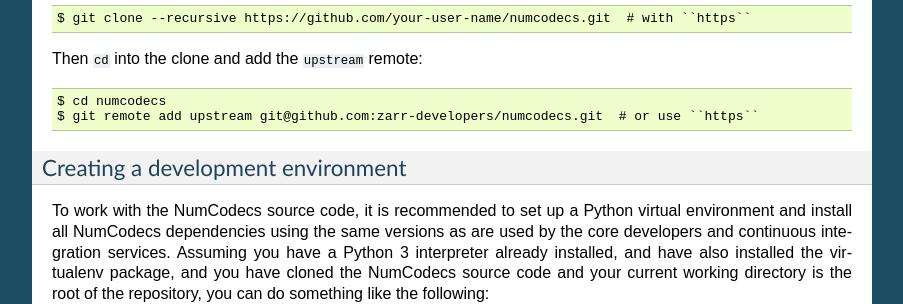
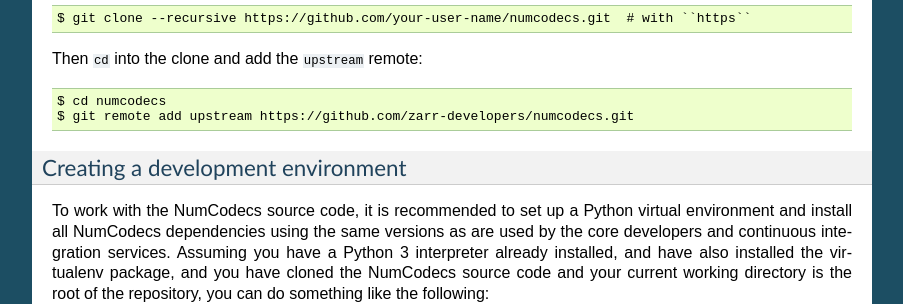
Before and after one commit to zarr-developers/numcodecs, a Sphinx documentation site: the page built from docs/contributing.rst, in a window 1280 px wide and 900 px high, scrolled down 1226 px. Shown: the part 166-470 px from the top of the window, without its empty margins (198-1101 px from the left). Built offline with Sphinx 7.4.7, drawn with Linux system fonts in a browser that asks for light colours; pages that are not in the unit, such as notebooks, are missing from menus; the version number could not be read and is left out.

Commit message:
Use `https` with `upstream`

```diff
--- a/docs/contributing.rst
+++ b/docs/contributing.rst
@@ -84,7 +84,7 @@
 Then ``cd`` into the clone and add the ``upstream`` remote::
 
     $ cd numcodecs
-    $ git remote add upstream git@github.com:zarr-developers/numcodecs.git  # or use ``https``
+    $ git remote add upstream https://github.com/zarr-developers/numcodecs.git
 
 Creating a development environment
 ~~~~~~~~~~~~~~~~~~~~~~~~~~~~~~~~~~
```
